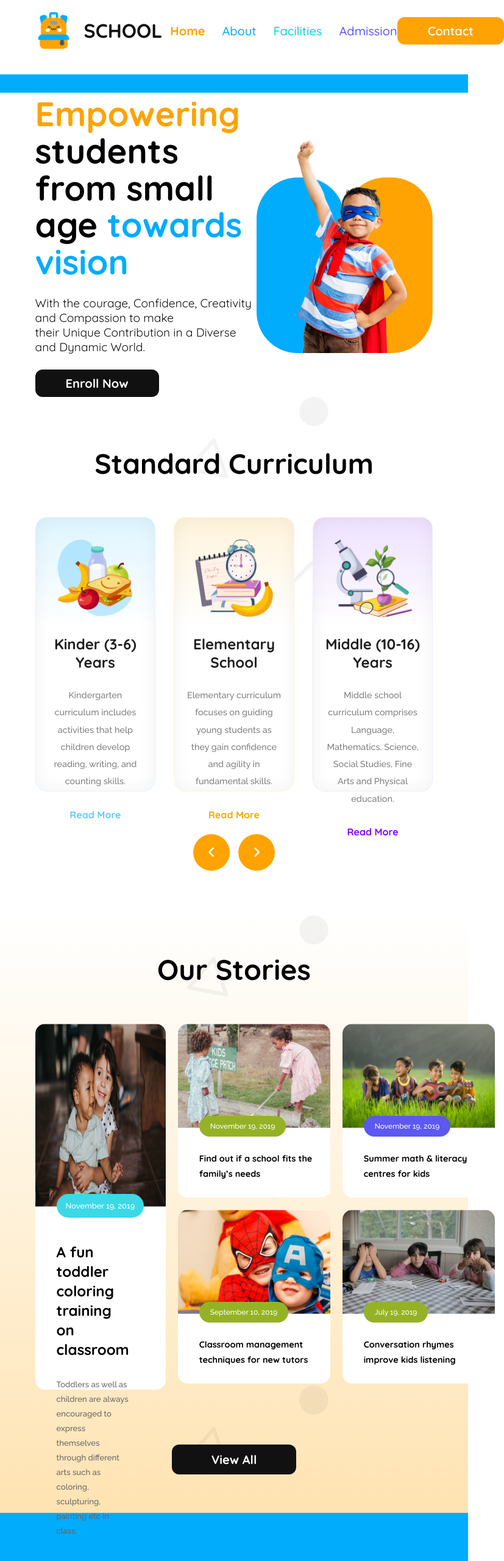
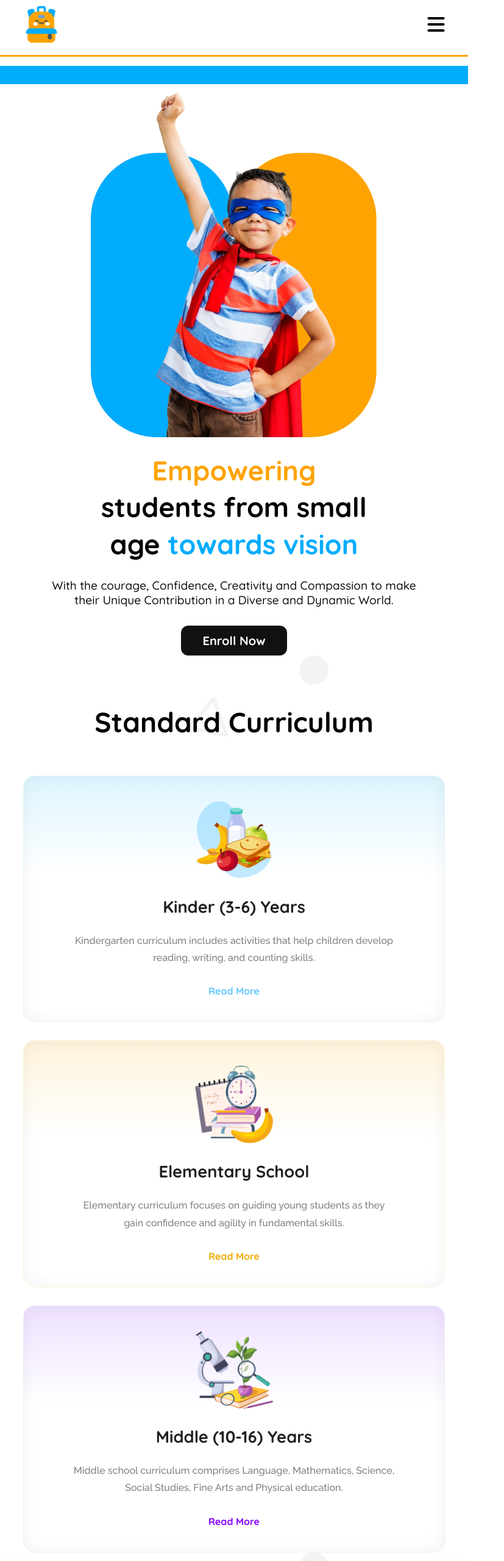
Before and after one commit to moktadir-mirul/assignment-ph-two, a plain HTML site: page index.html in a window 768 px wide. Shown: the top 2560 px of the page at 61% size, 827 px wide, since content can reach past the window. Drawn offline with Linux system fonts and the light colour scheme.

Commit message:
Responsive for medium screen done

```diff
--- a/Styles/style.css
+++ b/Styles/style.css
@@ -466,6 +466,8 @@
     cursor: pointer;
 }
 /* Footer Area Style Ends */
+
+/* Responsive Designs */
 @media screen and (max-width: 576px) {
     /* Header Area Styles Starts */
     .header {
@@ -608,3 +610,147 @@
     }
     /* Footer Area Style Ends */
 }
+
+/* Responsive for Medium Screens */
+@media screen and (min-width: 576px) and (max-width: 992px) {
+    /* Header Area Styles Starts */
+    .header {
+        width: 90%;
+        margin: 0 auto;
+        margin-top: 10px;
+        height: 80px;
+    }
+    .logo-text, .menu-part, .nav-btn {
+        display: none;
+    }
+    #menu-icon {
+        display: block;
+    }
+    #hr-tag {
+        visibility: visible;
+        border: none;
+        height: 2.5px;
+        background-color: rgb(254, 163, 1);
+    }
+    /* Header Area Styles Ends */
+
+    /* Marquee Styles Starts */
+    .marquee-area {
+        margin-top: 15px;
+    }
+    /* Marquee Styles Ends */
+
+    /* Banner Area Styles Starts */
+    .whole-banner-area {
+        width: 85%;
+        margin: 0 auto;
+        height: auto;
+        text-align: center;
+        flex-direction: column-reverse;
+    }
+    .banner-hd {
+        margin-top: 20px;
+        font-size: 2.8rem;
+        text-align: center;
+        margin-bottom: 25px;
+    }
+    .banner-para {
+        text-align: center;
+        font-weight: 500;
+        margin-bottom: 30px;
+    }
+    .banner-img {
+        width: 100%;
+        height: auto;
+    }
+    .banner-btn {
+        padding: 12px 35px;
+    }
+    /* Banner Area Styles Ends */
+
+    /* Curriculum Area Style Starts */
+    .whole-curi-area{
+        width: 100%;
+        height: auto;
+    }
+    .curri-hd {
+        margin-bottom: 10px;
+    }
+    .curri-card-area {
+        width: 100%;
+        flex-direction: column;
+        align-items: center;
+    }
+    .curri-card {
+        width: 90%;
+        height: auto;
+        padding: 40px 80px;
+    }
+    .card-hd {
+        font-size: 1.7rem;
+    }
+    .card-para {
+        font-size: 1rem;
+    }
+    .curri-btn-area {
+        display: none;
+    }
+    /* Curriculum Area Style Starts */
+
+    /* Story Area Style Starts */
+    .whole-stories-area {
+        width: 100%;
+        height: auto;
+    }
+    .stories-container-flex {
+        width: 100%;
+        flex-direction: column;
+    }
+    .big-story-card {
+        display: none;
+    }
+    .small-story-container {
+        margin: 0px 15px;
+    }
+    .small-story-card {
+        width: auto;
+        height: auto;
+    }
+    .sm-s-text {
+        font-size: 0.7rem;
+        max-width: auto;
+        line-height: 15px;
+        margin-top: -10px;
+        margin-left: 18px;
+        margin-bottom: 5px;
+    }
+    .sm-s-btn {
+        font-size: 0.65rem;
+        left: 18px;
+    }
+    .story-btn-area {
+        margin-top: 50px;
+        padding-bottom: 40px;
+    }
+    /* Story Area STyle Ends */
+
+    /* Footer Area Style Starts */
+    .whole-footer-area{
+        height: auto;
+    }
+    .footer-container {
+        width: 100%;
+        margin-left: 30px;
+        flex-direction: column;
+        gap: 40px;
+        padding-top: 60px;
+        padding-bottom: 60px;
+    }
+    .kids-part {
+        max-width: 90%;
+    }
+    .kids-para {
+        margin-left: 0px;
+    }
+    /* Footer Area Style Ends */
+}
```
